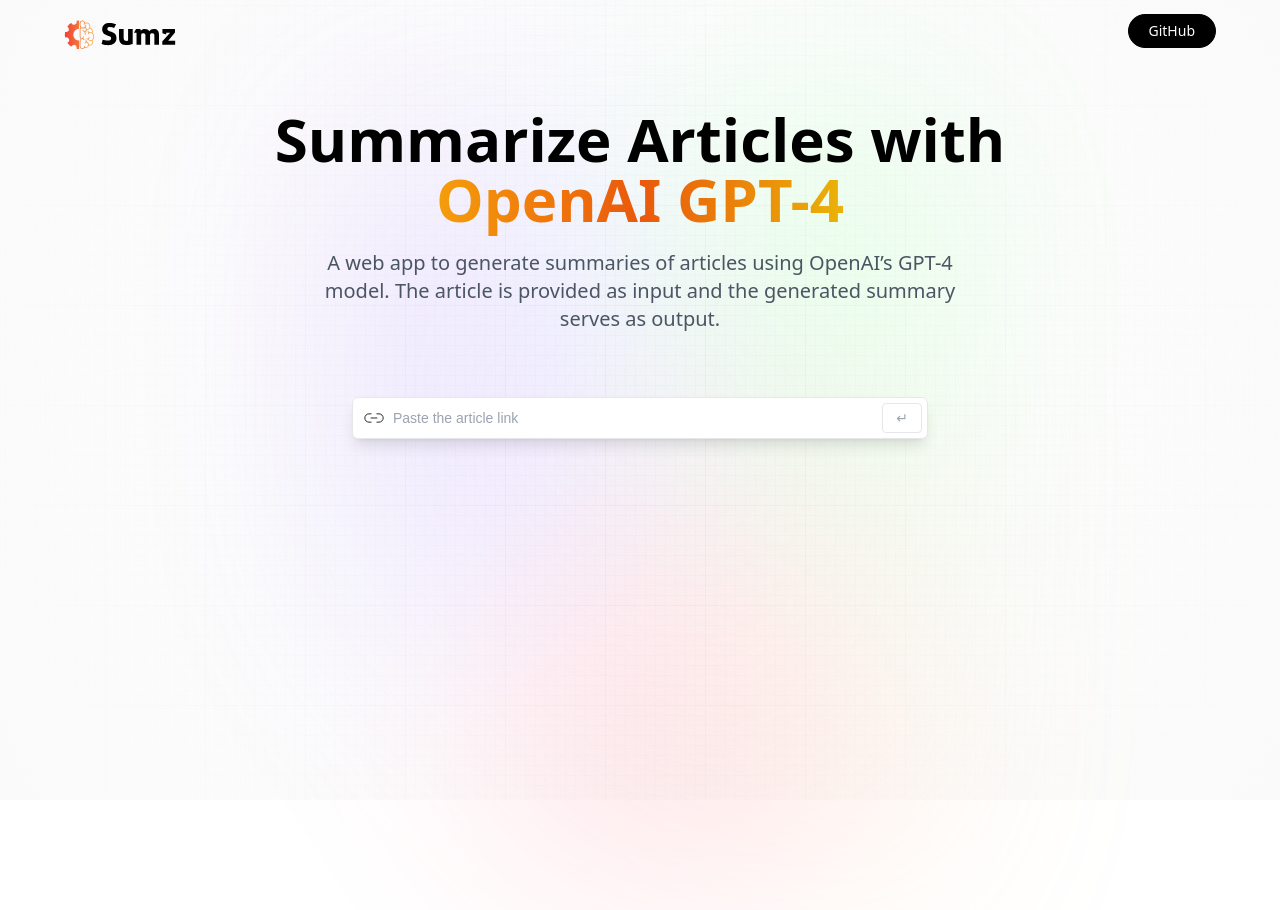
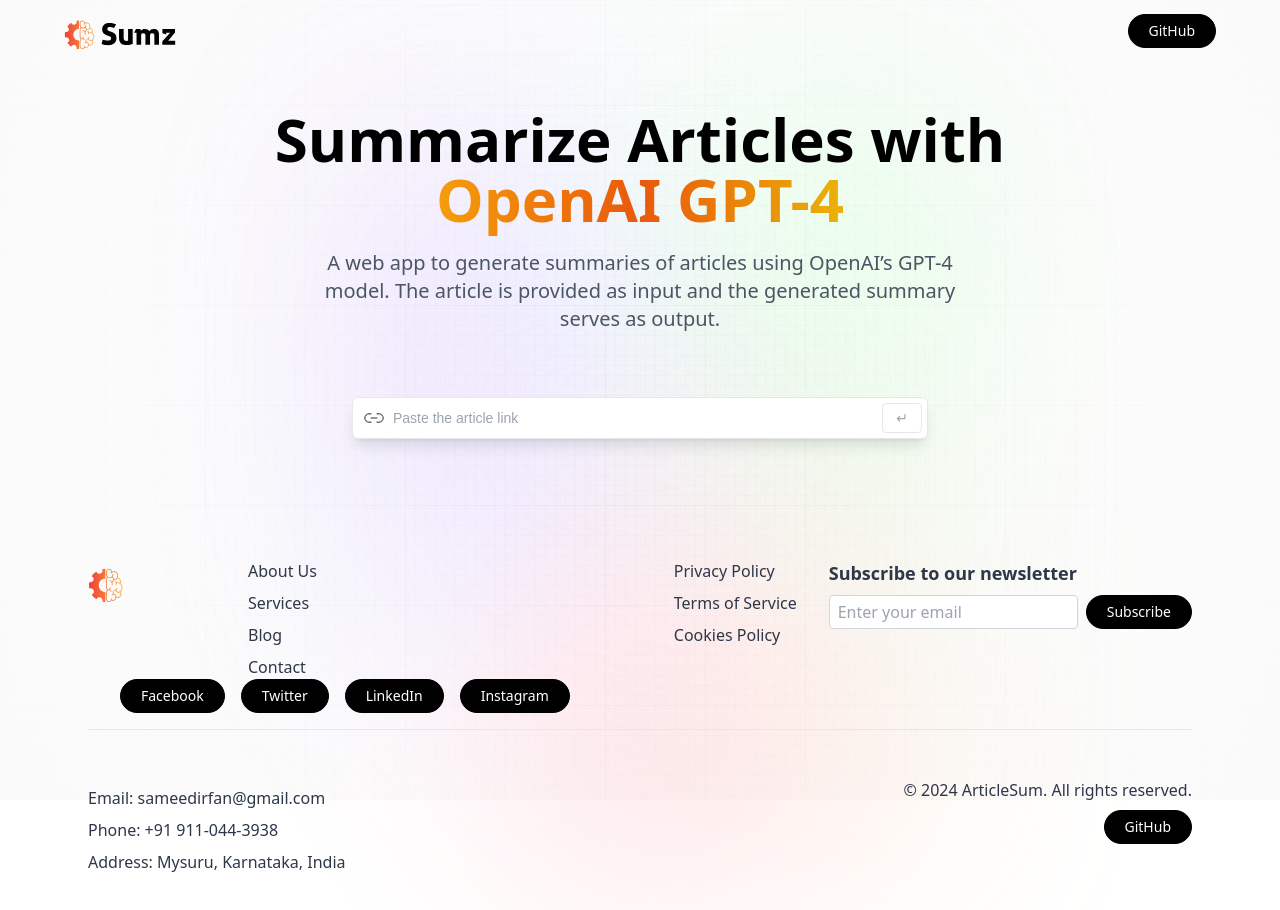
Before and after one commit to SameedIrfan7/Summarize-AI, a React (Vite) app: page / in a window 1280 px wide. Shown: the top 910 px of the page. Before the commit the page ends 800 px from the top, so only its background shows below. Built offline with nearby package versions, Linux system fonts and the light colour scheme; a web font is replaced by a local one.

Commit message:
Updated footer and file

```diff
--- a/src/App.css
+++ b/src/App.css
@@ -114,3 +114,99 @@
 .summary_box {
   @apply rounded-xl border border-gray-200 bg-white/20 shadow-[inset_10px_-50px_94px_0_rgb(199,199,199,0.2)] backdrop-blur p-4;
 }
+
+/* Custom styles for the footer */
+.footer {
+  color: #2d3748;
+}
+
+.footer-top {
+  border-bottom: 1px solid #e2e8f0;
+  padding-bottom: 1rem;
+  display: flex;
+  justify-content: space-between;
+  align-items: flex-start;
+  flex-wrap: wrap;
+}
+
+.footer-bottom {
+  padding-top: 1rem;
+  display: flex;
+  justify-content: space-between;
+  align-items: center;
+  flex-wrap: wrap;
+}
+
+.footer-logo img {
+  width: 8rem;
+  height: auto;
+}
+
+.footer-nav,
+.footer-social,
+.footer-contact {
+  flex: 1;
+  margin-right: 1rem;
+}
+
+.footer-nav a,
+.footer-social a {
+  display: block;
+  color: #2d3748;
+  text-decoration: none;
+}
+
+.footer-nav a:hover,
+.footer-social a:hover {
+  text-decoration: underline;
+}
+
+.footer-contact p {
+  margin: 0.5rem 0;
+}
+
+.footer-rights {
+  text-align: center;
+}
+
+.orange_gradient {
+  @apply font-black bg-gradient-to-r from-amber-500 via-orange-600 to-yellow-500 bg-clip-text text-transparent;
+}
+
+.black_btn {
+  @apply rounded-full border border-black bg-black py-1.5 px-5 text-sm text-white transition-all hover:bg-white hover:text-black;
+}
+
+
+
+.black_btn {
+  @apply rounded-full border border-black bg-black py-1.5 px-5 text-sm text-white transition-all hover:bg-white hover:text-black;
+}
+
+.head_text {
+  @apply mt-5 text-5xl font-extrabold leading-[1.15] text-black sm:text-6xl text-center;
+}
+
+.orange_gradient {
+  @apply bg-gradient-to-r from-amber-500 via-orange-600 to-yellow-500 bg-clip-text text-transparent;
+}
+
+.desc {
+  @apply mt-5 text-lg text-gray-600 sm:text-xl text-center max-w-2xl;
+}
+
+.black_btn {
+  @apply rounded-full border border-black bg-black py-1.5 px-5 text-sm text-white transition-all hover:bg-white hover:text-black;
+}
+
+.head_text {
+  @apply mt-5 text-5xl font-extrabold leading-[1.15] text-black sm:text-6xl text-center;
+}
+
+.orange_gradient {
+  @apply bg-gradient-to-r from-amber-500 via-orange-600 to-yellow-500 bg-clip-text text-transparent;
+}
+
+.desc {
+  @apply mt-5 text-lg text-gray-600 sm:text-xl text-center max-w-2xl;
+}
--- a/src/App.jsx
+++ b/src/App.jsx
@@ -2,6 +2,7 @@
 import Demo from "./components/Demo";
 
 import "./App.css";
+import Footer from "./components/Footer";
 
 const App = () => {
   return (
@@ -13,6 +14,7 @@
       <div className='app'>
         <Hero />
         <Demo />
+        <Footer />
       </div>
     </main>
   );
--- a/src/components/Demo.jsx
+++ b/src/components/Demo.jsx
@@ -119,7 +119,8 @@
           <img src={loader} alt='loader' className='w-20 h-20 object-contain' />
         ) : error ? (
           <p className='font-inter font-bold text-black text-center'>
-            Well, that wasn't supposed to happen...
+            Use a valid URL to get the article summary, the provided URL is
+            invalid or the article is not supported.
             <br />
             <span className='font-satoshi font-normal text-gray-700'>
               {error?.data?.error}
--- /dev/null
+++ b/src/components/Footer.jsx
@@ -0,0 +1,88 @@
+import React from 'react';
+import justlogo from '../assets/justlogo.svg';
+
+const Footer = () => {
+  return (
+    <footer className="footer bg-transparent text-gray-800 py-8 w-full flex flex-col items-center">
+      <div className="w-full max-w-7xl px-6">
+        <div className="footer-top flex flex-col md:flex-row justify-between items-start space-y-4 md:space-y-0 md:space-x-8">
+          <div className="footer-logo">
+            <img src={justlogo} alt="Logo" className="w-28 object-contain" />
+          </div>
+          <div className="footer-nav flex flex-col space-y-2">
+            <a href="/about" className="hover:underline">About Us</a>
+            <a href="/services" className="hover:underline">Services</a>
+            <a href="/blog" className="hover:underline">Blog</a>
+            <a href="/contact" className="hover:underline">Contact</a>
+          </div>
+          <div className="footer-legal flex flex-col space-y-2">
+            <a href="/privacy" className="hover:underline">Privacy Policy</a>
+            <a href="/terms" className="hover:underline">Terms of Service</a>
+            <a href="/cookies" className="hover:underline">Cookies Policy</a>
+          </div>
+          <div className="footer-subscribe flex flex-col space-y-2">
+            <h3 className="text-lg font-semibold">Subscribe to our newsletter</h3>
+            <form className="flex space-x-2">
+              <input
+                type="email"
+                placeholder="Enter your email"
+                className="border border-gray-300 px-2 py-1 rounded"
+                aria-label="Email"
+              />
+              <button type="submit" className="black_btn">Subscribe</button>
+            </form>
+          </div>
+          <div className="footer-social flex space-x-4">
+            <button
+              type="button"
+              onClick={() => window.open("https://www.facebook.com", "_blank")}
+              className="black_btn"
+            >
+              Facebook
+            </button>
+            <button
+              type="button"
+              onClick={() => window.open("https://www.twitter.com", "_blank")}
+              className="black_btn"
+            >
+              Twitter
+            </button>
+            <button
+              type="button"
+              onClick={() => window.open("https://www.linkedin.com", "_blank")}
+              className="black_btn"
+            >
+              LinkedIn
+            </button>
+            <button
+              type="button"
+              onClick={() => window.open("https://www.instagram.com", "_blank")}
+              className="black_btn"
+            >
+              Instagram
+            </button>
+          </div>
+        </div>
+        <div className="footer-bottom mt-8 flex flex-col md:flex-row justify-between items-center md:items-start">
+          <div className="footer-contact mb-4 md:mb-0">
+            <p>Email: <a href="mailto:sameedirfan@gmail.com" className="hover:underline">sameedirfan@gmail.com</a></p>
+            <p>Phone: +91 911-044-3938</p>
+            <p>Address: Mysuru, Karnataka, India</p>
+          </div>
+          <div className="footer-rights text-center md:text-right">
+            <p>© 2024 ArticleSum. All rights reserved.</p>
+            <button
+              type="button"
+              onClick={() => window.open("https://github.com/SameedIrfan7", "_blank")}
+              className="black_btn mt-2"
+            >
+              GitHub
+            </button>
+          </div>
+        </div>
+      </div>
+    </footer>
+  );
+}
+
+export default Footer;
```
Also changed, not shown: src/assets/justlogo.svg (added), src/components/Hero.jsx (line endings or trailing spaces), 1 other file (tests, documents, lock files or other folders).
